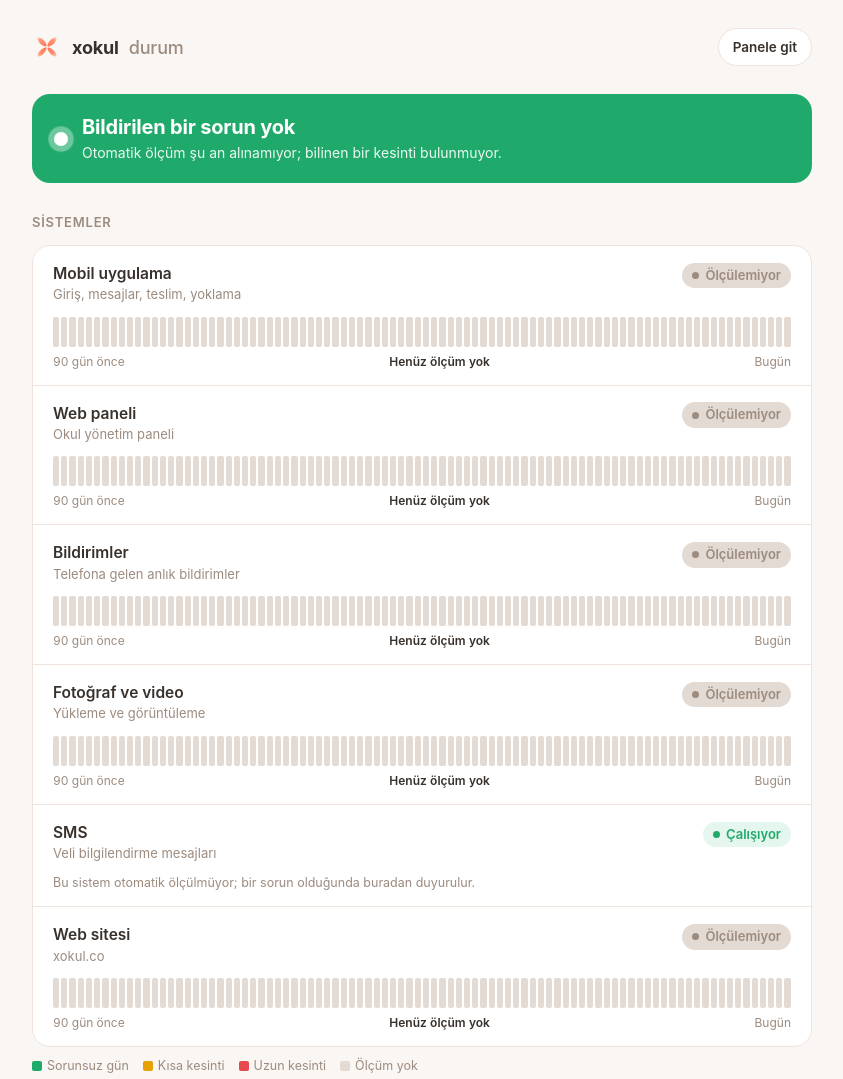
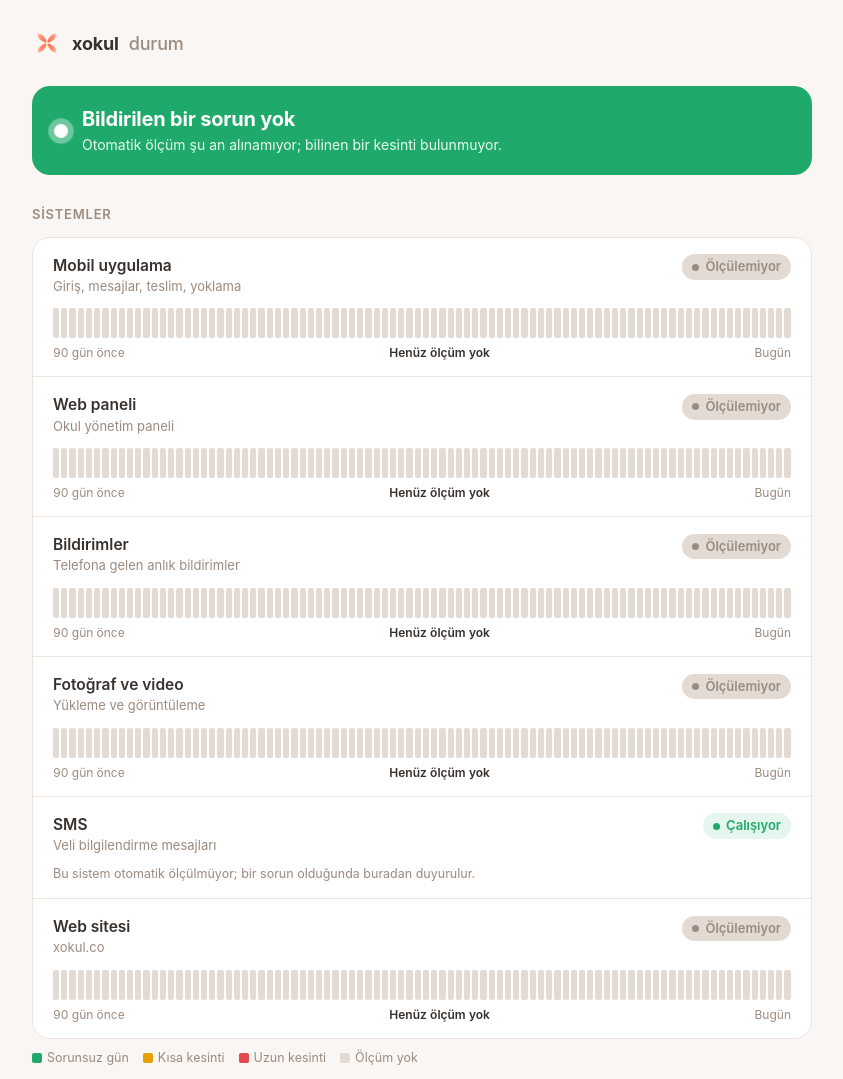
Before and after one commit to onusmustafa/xokul-durum, a plain HTML site: page index.html in a window 1280 px wide. Shown: the top 1079 px of the page, without its empty margins (218-1061 px from the left). Drawn offline with Linux system fonts and the light colour scheme; no server answers.

Commit message:
Panele git düğmesi kaldırıldı

```diff
--- a/index.html
+++ b/index.html
@@ -100,19 +100,6 @@
         color: var(--muted);
         font-weight: 500;
       }
-      .panel-btn {
-        font-size: 13.5px;
-        font-weight: 600;
-        text-decoration: none;
-        padding: 8px 14px;
-        border-radius: 999px;
-        border: 1px solid var(--border);
-        background: var(--card);
-      }
-      .panel-btn:hover {
-        border-color: var(--primary);
-      }
-
       /* Üst bant */
       .bant {
         display: flex;
@@ -427,7 +414,6 @@
           </svg>
           xokul <span>durum</span>
         </a>
-        <a class="panel-btn" href="https://app.xokul.co/">Panele git</a>
       </header>
 
       <div id="bant" class="bant bilinmiyor" role="status" aria-live="polite">
```
